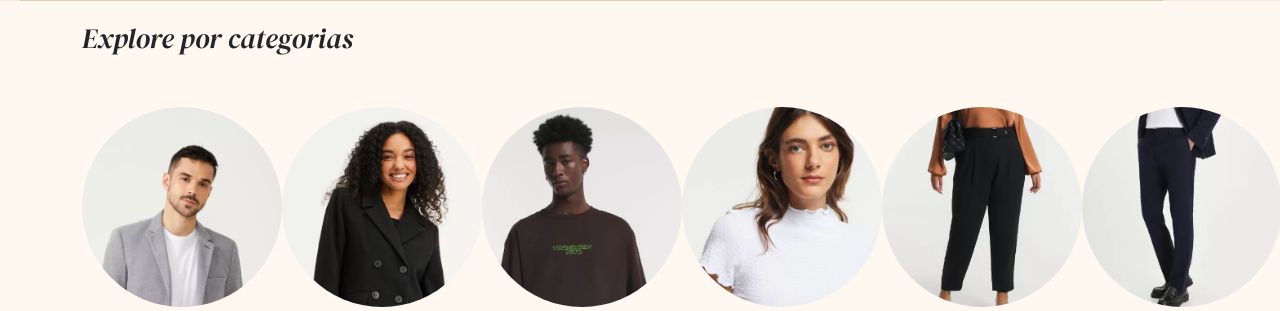
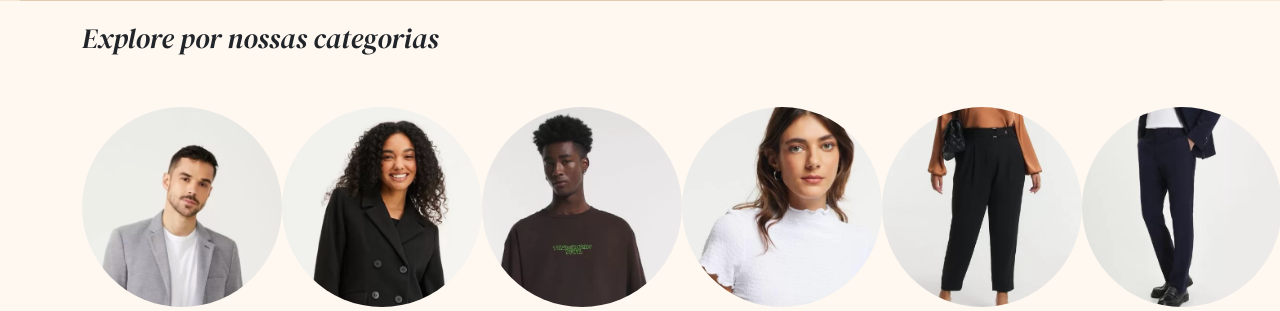
Before and after one commit to cclar13/stellaEleganza, a PHP site: page / in a window 1280 px wide. Shown: the part 490-801 px from the top of the page. Run offline with PHP 8.4, Linux system fonts and the light colour scheme; some libraries are stand-ins or nearby versions; some web fonts are replaced.

Commit message:
Enviando Att

```diff
--- a/index.php
+++ b/index.php
@@ -57,7 +57,7 @@ include_once('func/funcoes.php');
 
 <div class="container">
     <div class="fs-3 mt-3 secao">
-        Explore por categorias
+        Explore por nossas categorias
     </div>
     <div class="d-flex justify-content-around align-items-center mt-5 secao">
         <div>
```
